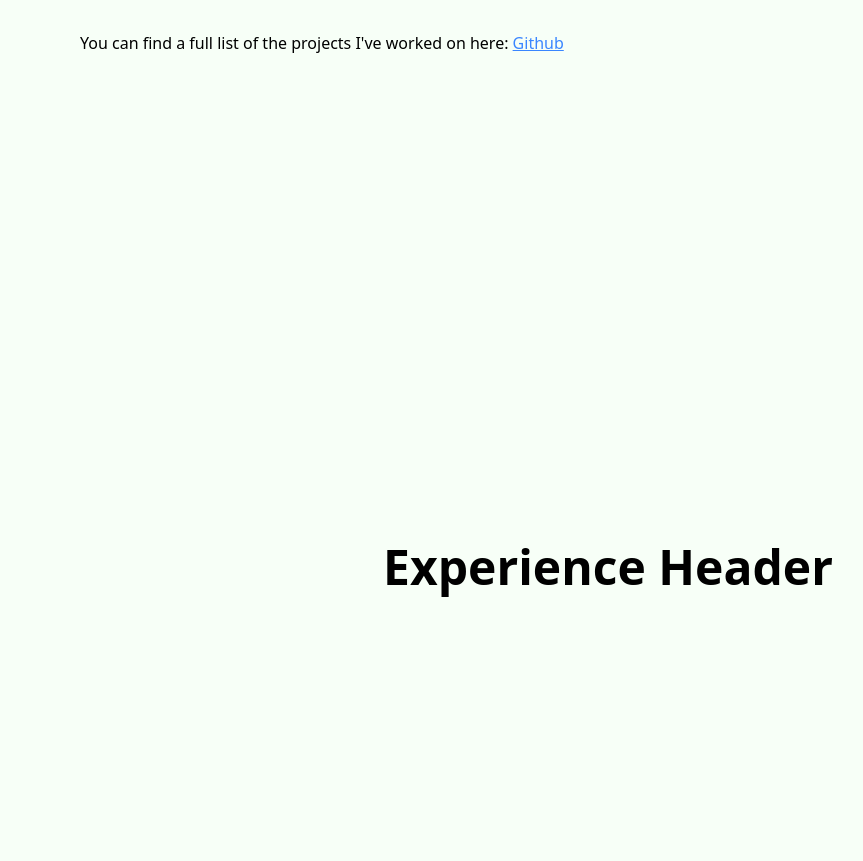
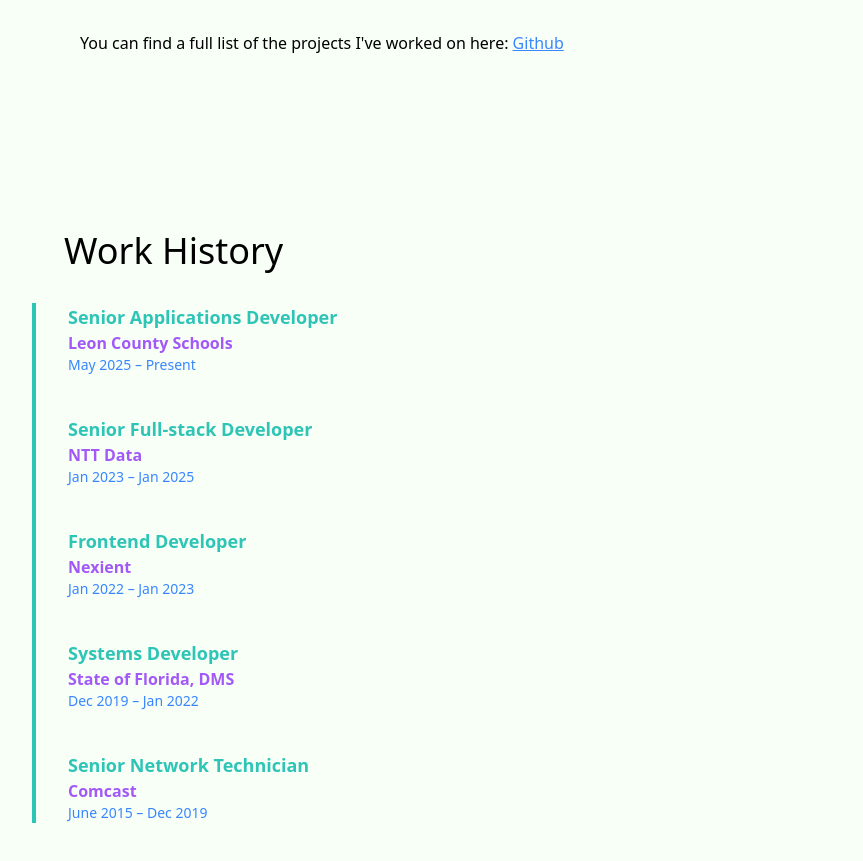
Before and after one commit to bradlylewis/my-portfolio-site, a React (Vite) app: page / in a window 1280 px wide. Shown: the part 3260-4121 px from the top of the page, without its empty margins (32-895 px from the left). Built offline with nearby package versions, Linux system fonts and the light colour scheme.

Commit message:
create experience page wip

```diff
--- a/src/components/Experience.jsx
+++ b/src/components/Experience.jsx
@@ -1,9 +1,36 @@
 export default function Experience() {
   return (
-     <section id="experience" className="h-screen bg-retro-offwhite flex items-center">
-      <div className="container pt-16 mx-auto max-w-7xl px-4 text-center">
-        <h1 className="text-5xl font-bold">Experience Header</h1>
+    <section id="experience" className="min-h-[calc(100vh-6rem)] bg-retro-offwhite flex">
+      <div className="container mx-auto py-24 lg:max-w-6xl">
+        <h1 className="text-2xl px-8 md:text-4xl font-semi-bold mb-4 md:mb-6 lg:mb-8">Work History</h1>
+        <ul className="border-l-4 border-retro-teal pl-8 space-y-10">
+          <li>
+            <div className="text-retro-teal font-bold text-lg">Senior Applications Developer</div>
+            <div className="text-retro-purple font-semibold">Leon County Schools</div>
+            <div className="text-retro-blue text-sm">May 2025 – Present</div>
+          </li>
+          <li>
+            <div className="text-retro-teal font-bold text-lg">Senior Full-stack Developer</div>
+            <div className="text-retro-purple font-semibold">NTT Data</div>
+            <div className="text-retro-blue text-sm">Jan 2023 – Jan 2025</div>
+          </li>
+          <li>
+            <div className="text-retro-teal font-bold text-lg">Frontend Developer</div>
+            <div className="text-retro-purple font-semibold">Nexient</div>
+            <div className="text-retro-blue text-sm">Jan 2022 – Jan 2023</div>
+          </li>
+          <li>
+            <div className="text-retro-teal font-bold text-lg">Systems Developer</div>
+            <div className="text-retro-purple font-semibold">State of Florida, DMS</div>
+            <div className="text-retro-blue text-sm">Dec 2019 – Jan 2022</div>
+          </li>
+          <li>
+            <div className="text-retro-teal font-bold text-lg">Senior Network Technician</div>
+            <div className="text-retro-purple font-semibold">Comcast</div>
+            <div className="text-retro-blue text-sm">June 2015 – Dec 2019</div>
+          </li>
+        </ul>
       </div>
     </section>
-  )
+  );
 }
```
